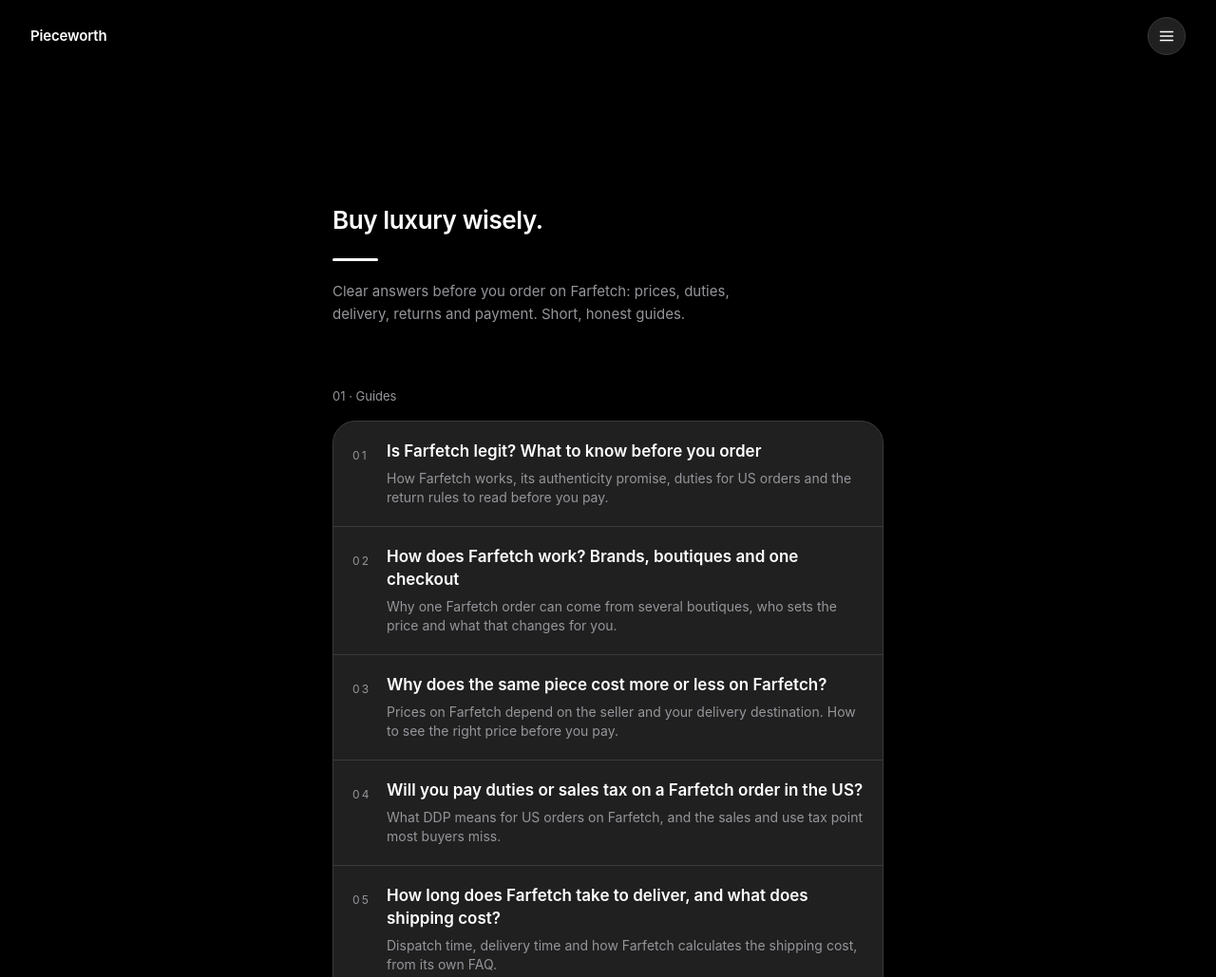
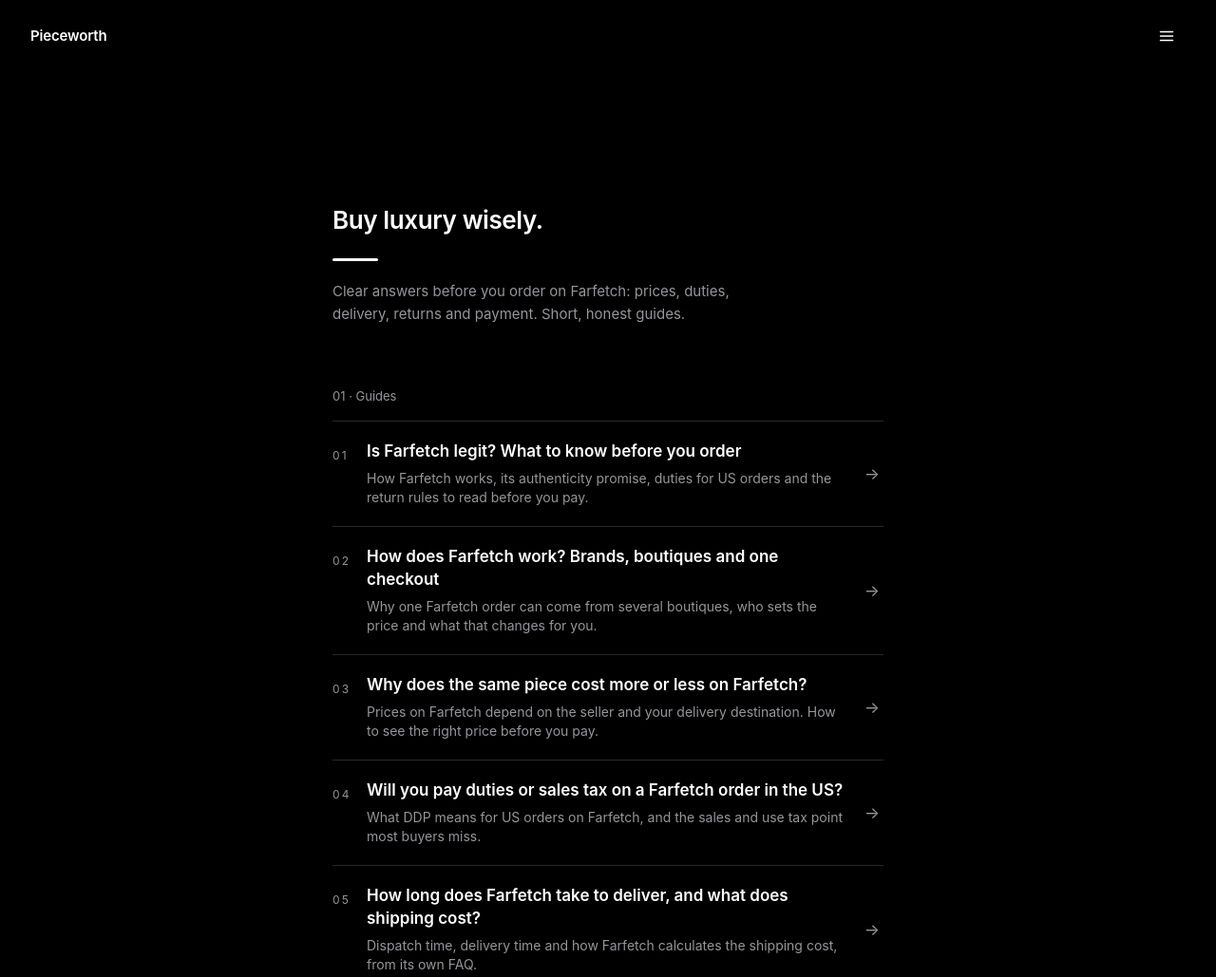
Before and after one commit to techonni/pieceworth, an Astro site: page / in a window 1280 px wide. Shown: the top 1029 px of the page at 95% size. Built offline with nearby package versions, Linux system fonts and the light colour scheme; Astro itself is replaced by a stand-in of ours.

Commit message:
Style minimaliste : listes sans cartes arrondies, traits fins et flèches
Demande de Dário (04/10/2026) : retirer les boîtes arrondies autour des listes
(guides, liens, cartes) et dans le menu latéral. Plus de fond ni de coins
arrondis : un trait fin (#292929) entre les éléments, titre blanc, résumé gris,
et une flèche à droite qui avance et s'éclaire au survol. Les pastilles autour
des étiquettes deviennent du texte gris. Les vrais boutons d'action restent.
Couleurs, typographie, contenu, langues et comportement du menu inchangés.

```diff
--- a/src/components/GuideList.astro
+++ b/src/components/GuideList.astro
@@ -1,5 +1,6 @@
 ---
 // Numbered list of guides (home page and guides index).
+// Minimal style (Dário, 2026-10-04): no rounded card, thin lines between items, arrow on the right.
 import { guidePath, guides, type Lang } from "../lib/i18n";
 
 interface Props {
@@ -9,16 +10,17 @@ interface Props {
 const { lang } = Astro.props;
 ---
 
-<ul class="divide-y divide-line overflow-hidden rounded-[24px] border border-line bg-surface-2">
+<ul class="divide-y divide-surface-3 border-y border-surface-3">
   {
     guides[lang].map((guide, index) => (
       <li>
-        <a href={guidePath(lang, guide)} class="group flex gap-4 px-5 py-5 transition-colors hover:bg-surface-3">
-          <span class="w-5 shrink-0 pt-[4px] text-[12px] tracking-[0.18em] text-muted">{String(index + 1).padStart(2, "0")}</span>
-          <span>
-            <span class="text-[17px] font-semibold leading-[22px] group-hover:underline group-hover:underline-offset-4">{guide.question}</span>
+        <a href={guidePath(lang, guide)} class="group flex items-center gap-4 py-5">
+          <span class="w-5 shrink-0 self-start pt-[4px] text-[12px] tracking-[0.18em] text-muted">{String(index + 1).padStart(2, "0")}</span>
+          <span class="min-w-0 flex-1">
+            <span class="text-[17px] font-semibold leading-[22px]">{guide.question}</span>
             <span class="mt-1.5 block text-[14px] leading-5 text-muted">{guide.summary}</span>
           </span>
+          <span aria-hidden="true" class="shrink-0 pr-1 text-[17px] text-muted transition-[color,transform] duration-150 group-hover:translate-x-[3px] group-hover:text-ink group-focus-visible:translate-x-[3px] group-focus-visible:text-ink motion-reduce:transition-none">→</span>
         </a>
       </li>
     ))
--- a/src/components/GuidePage.astro
+++ b/src/components/GuidePage.astro
@@ -36,7 +36,7 @@ const jsonLd = {
     <div class="mt-6 h-[3px] w-[48px] rounded-full bg-ink" aria-hidden="true"></div>
     <p class="mt-5 text-muted">{guide.intro}</p>
 
-    {guide.verdict && <p class="mt-8 rounded-[20px] border border-line bg-surface-2 p-5 text-[15px] font-medium leading-6">{guide.verdict}</p>}
+    {guide.verdict && <p class="mt-8 border-l-2 border-line pl-5 text-[15px] font-medium leading-6">{guide.verdict}</p>}
 
     <ol class="mt-12 space-y-10">
       {
@@ -63,7 +63,7 @@ const jsonLd = {
 
     <section class="mt-14">
       <h2 class="text-[13px] leading-5 text-muted">{t.store}</h2>
-      <p class="mt-4 flex flex-wrap items-baseline justify-between gap-3 border-t border-b border-line py-4">
+      <p class="mt-4 flex flex-wrap items-baseline justify-between gap-3 border-t border-b border-surface-3 py-4">
         <span>{store.name}</span>
         <span class="text-[13px]">
           <a href={store.url} rel="sponsored noopener" target="_blank" class="inline-flex h-11 items-center rounded-full bg-accent px-5 text-[15px] font-semibold text-on-accent transition-colors hover:bg-[#e5e5e5]">{t.visit} ↗</a>
--- a/src/layouts/Base.astro
+++ b/src/layouts/Base.astro
@@ -89,7 +89,7 @@ const switcher = (["en", "fr"] as const).map((code) => ({
           <a href={paths.home[lang]} class="text-[15px] font-semibold tracking-[-0.01em]">{siteName}</a>
           <button
             type="button"
-            class="-my-1.5 flex h-10 w-10 items-center justify-center rounded-full border border-line bg-surface-2 text-ink transition-colors hover:bg-surface-3 focus-visible:outline-2 focus-visible:outline-offset-2 focus-visible:outline-ink"
+            class="-my-1.5 flex h-10 w-10 items-center justify-center rounded-[8px] text-ink transition-opacity hover:opacity-70 focus-visible:outline-2 focus-visible:outline-offset-2 focus-visible:outline-ink"
             aria-expanded="false"
             aria-controls="site-menu"
             aria-label="Menu"
@@ -112,13 +112,13 @@ const switcher = (["en", "fr"] as const).map((code) => ({
         role="dialog"
         aria-modal="true"
         aria-label="Menu"
-        class="absolute inset-y-0 right-0 flex w-[85%] max-w-[360px] translate-x-full flex-col overflow-y-auto rounded-l-[24px] border-l border-line bg-surface px-5 pb-8 pt-6 shadow-[0_8px_32px_rgb(0_0_0/0.6)] transition-transform duration-300 ease-out group-data-[open]/drawer:translate-x-0 motion-reduce:transition-none sm:w-[320px] sm:px-8"
+        class="absolute inset-y-0 right-0 flex w-[85%] max-w-[360px] translate-x-full flex-col overflow-y-auto border-l border-surface-3 bg-paper px-5 pb-8 pt-6 shadow-[0_8px_32px_rgb(0_0_0/0.6)] transition-transform duration-300 ease-out group-data-[open]/drawer:translate-x-0 motion-reduce:transition-none sm:w-[320px] sm:px-8"
         data-menu-panel
       >
         <div class="flex justify-end">
           <button
             type="button"
-            class="-my-1.5 flex h-10 w-10 items-center justify-center rounded-full border border-line bg-surface-2 text-ink transition-colors hover:bg-surface-3 focus-visible:outline-2 focus-visible:outline-offset-2 focus-visible:outline-ink"
+            class="-my-1.5 flex h-10 w-10 items-center justify-center rounded-[8px] text-ink transition-opacity hover:opacity-70 focus-visible:outline-2 focus-visible:outline-offset-2 focus-visible:outline-ink"
             aria-label={lang === "en" ? "Close menu" : "Fermer le menu"}
             data-menu-close
           >
@@ -127,16 +127,17 @@ const switcher = (["en", "fr"] as const).map((code) => ({
             </svg>
           </button>
         </div>
-        <nav class="mt-8 flex flex-col overflow-hidden rounded-[20px] border border-line bg-surface-2 text-[17px] font-semibold leading-5 tracking-[-0.01em]">
-          {nav.map((item) => <a href={item.href} class="flex items-center justify-between border-b border-line px-4 py-3.5 last:border-b-0 hover:bg-surface-3">{item.label}<span aria-hidden="true" class="text-muted">›</span></a>)}
+        <!-- Plain rows with thin separators and a › arrow (no grouped card). -->
+        <nav class="mt-8 flex flex-col border-t border-surface-3 text-[17px] font-semibold leading-5 tracking-[-0.01em]">
+          {nav.map((item) => <a href={item.href} class="group flex items-center justify-between border-b border-surface-3 py-3.5 pr-1">{item.label}<span aria-hidden="true" class="text-[20px] font-normal text-muted transition-[color,transform] duration-150 group-hover:translate-x-[3px] group-hover:text-ink group-focus-visible:translate-x-[3px] group-focus-visible:text-ink motion-reduce:transition-none">›</span></a>)}
         </nav>
-        <nav aria-label="Language / Langue" class="mt-6 flex w-fit gap-1 rounded-full border border-line bg-surface-2 p-1 text-[13px] font-semibold tracking-[0.04em]">
+        <nav aria-label="Language / Langue" class="mt-6 flex w-fit gap-5 text-[13px] font-semibold tracking-[0.04em]">
           {
             switcher.map((item) =>
               item.code === lang ? (
-                <span aria-current="true" class="rounded-full bg-accent px-3.5 py-1.5 text-on-accent">{item.label}</span>
+                <span aria-current="true" class="py-1.5 text-ink underline underline-offset-4">{item.label}</span>
               ) : (
-                <a href={item.href} hreflang={item.code} class="rounded-full px-3.5 py-1.5 text-muted hover:bg-surface-3 hover:text-ink">{item.label}</a>
+                <a href={item.href} hreflang={item.code} class="py-1.5 text-muted hover:text-ink">{item.label}</a>
               ),
             )
           }
```
